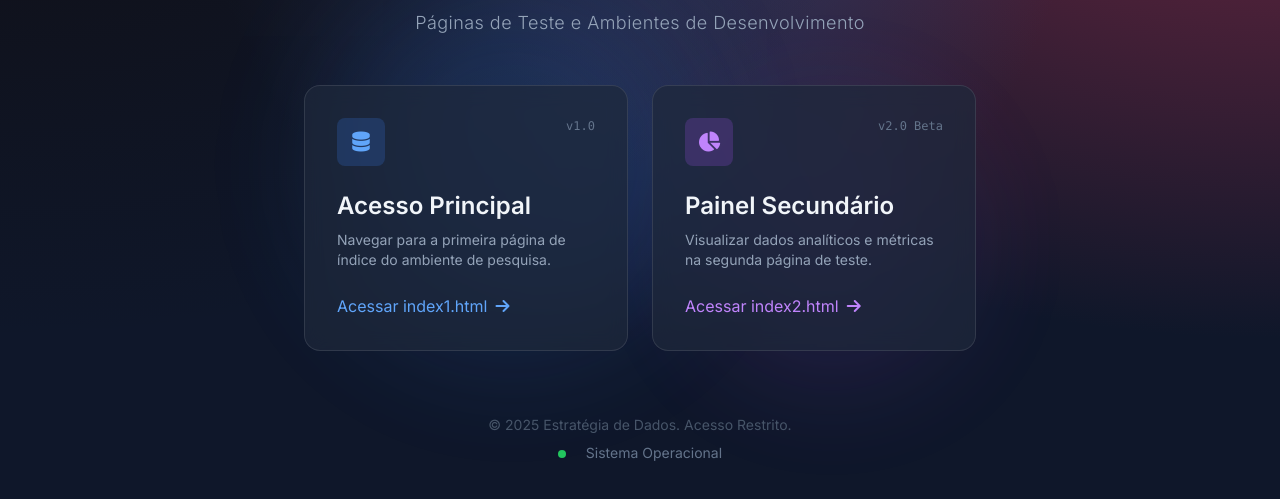
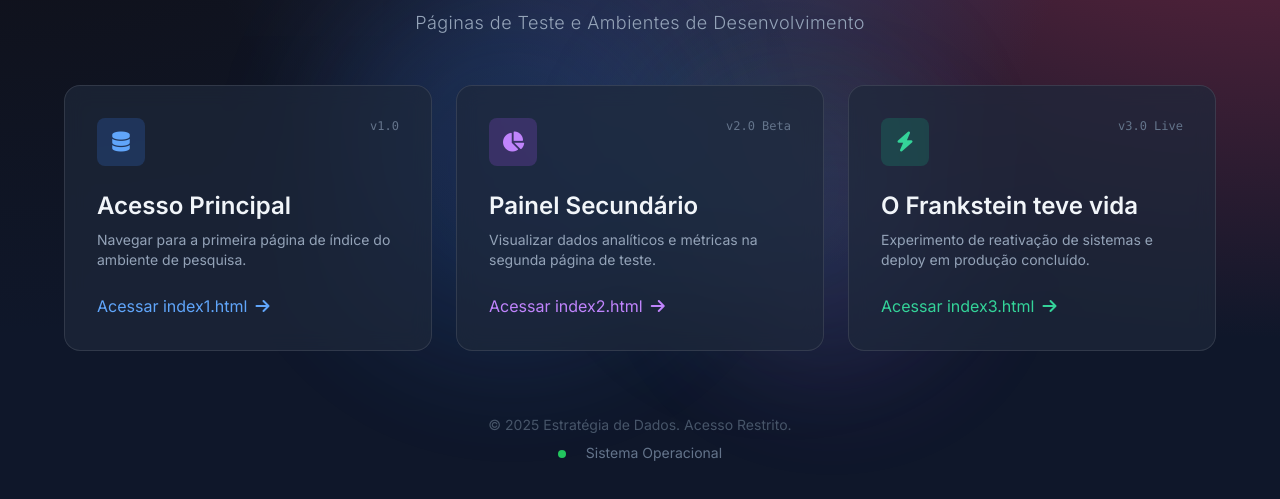
Before and after one commit to GiuntiniX/bluefittest, a plain HTML site: page index.html in a window 1280 px wide. Shown: the part 227-726 px from the top of the page. Drawn offline with nearby package versions, Linux system fonts and the light colour scheme.

Commit message:
Refactor index.html structure and add new link

```diff
--- a/index.html
+++ b/index.html
@@ -4,11 +4,8 @@
     <meta charset="UTF-8">
     <meta name="viewport" content="width=device-width, initial-scale=1.0">
     <title>Páginas de Teste - Terra Insights</title>
-    <!-- Tailwind CSS -->
     <script src="https://cdn.tailwindcss.com"></script>
-    <!-- Font Awesome para Ícones -->
     <link rel="stylesheet" href="https://cdnjs.cloudflare.com/ajax/libs/font-awesome/6.4.0/css/all.min.css">
-    <!-- Google Fonts -->
     <link href="https://fonts.googleapis.com/css2?family=Inter:wght@300;400;600;700&display=swap" rel="stylesheet">
 
     <script>
@@ -51,16 +48,14 @@
 </head>
 <body class="min-h-screen flex flex-col items-center justify-center p-4 relative overflow-hidden">
 
-    <!-- Elementos decorativos de fundo -->
     <div class="absolute top-0 left-0 w-full h-full overflow-hidden -z-10 pointer-events-none">
         <div class="absolute top-1/4 left-1/4 w-96 h-96 bg-blue-500/20 rounded-full blur-3xl animate-pulse-slow"></div>
         <div class="absolute bottom-1/4 right-1/4 w-64 h-64 bg-purple-500/20 rounded-full blur-3xl animate-pulse-slow" style="animation-delay: 2s;"></div>
+        <div class="absolute top-1/3 left-1/2 w-72 h-72 bg-emerald-500/10 rounded-full blur-3xl animate-pulse-slow" style="animation-delay: 1s;"></div>
     </div>
 
-    <!-- Conteúdo Principal -->
-    <main class="w-full max-w-4xl z-10 flex flex-col items-center">
+    <main class="w-full max-w-6xl z-10 flex flex-col items-center">
 
-        <!-- Cabeçalho -->
         <header class="text-center mb-12 animate-fade-in-down">
             <div class="inline-flex items-center justify-center p-3 mb-4 rounded-full bg-blue-500/10 border border-blue-500/20 text-blue-400">
                 <i class="fa-solid fa-network-wired mr-2"></i>
@@ -74,10 +69,8 @@
             </p>
         </header>
 
-        <!-- Grid de Links -->
-        <div class="grid grid-cols-1 md:grid-cols-2 gap-6 w-full max-w-2xl">
+        <div class="grid grid-cols-1 md:grid-cols-2 lg:grid-cols-3 gap-6 w-full">
 
-            <!-- Link 1 -->
             <a href="index1.html" target="_blank" class="group relative block">
                 <div class="glass-card rounded-2xl p-8 h-full transition-all duration-300 hover:border-blue-500/50 hover:shadow-[0_0_30px_rgba(59,130,246,0.2)] hover:-translate-y-1">
                     <div class="flex items-start justify-between mb-6">
@@ -97,7 +90,6 @@
                 </div>
             </a>
 
-            <!-- Link 2 -->
             <a href="index2.html" target="_blank" class="group relative block">
                 <div class="glass-card rounded-2xl p-8 h-full transition-all duration-300 hover:border-purple-500/50 hover:shadow-[0_0_30px_rgba(168,85,247,0.2)] hover:-translate-y-1">
                     <div class="flex items-start justify-between mb-6">
@@ -117,9 +109,27 @@
                 </div>
             </a>
 
+            <a href="index3.html" target="_blank" class="group relative block">
+                <div class="glass-card rounded-2xl p-8 h-full transition-all duration-300 hover:border-emerald-500/50 hover:shadow-[0_0_30px_rgba(16,185,129,0.2)] hover:-translate-y-1">
+                    <div class="flex items-start justify-between mb-6">
+                        <div class="w-12 h-12 rounded-lg bg-emerald-500/20 flex items-center justify-center text-emerald-400 group-hover:bg-emerald-500 group-hover:text-white transition-colors duration-300">
+                            <i class="fa-solid fa-bolt text-xl"></i>
+                        </div>
+                        <span class="text-xs font-mono text-slate-500 group-hover:text-emerald-300 transition-colors">v3.0 Live</span>
+                    </div>
+                    <h2 class="text-2xl font-semibold mb-2 text-slate-100 group-hover:text-emerald-200">O Frankstein teve vida</h2>
+                    <p class="text-slate-400 text-sm mb-6 group-hover:text-slate-300">
+                        Experimento de reativação de sistemas e deploy em produção concluído.
+                    </p>
+                    <div class="flex items-center text-emerald-400 font-medium group-hover:translate-x-2 transition-transform duration-300">
+                        <span>Acessar index3.html</span>
+                        <i class="fa-solid fa-arrow-right ml-2"></i>
+                    </div>
+                </div>
+            </a>
+
         </div>
 
-        <!-- Rodapé -->
         <footer class="mt-16 text-center text-slate-600 text-sm">
             <p>&copy; 2025 Estratégia de Dados. Acesso Restrito.</p>
             <div class="mt-2 space-x-4">
```
